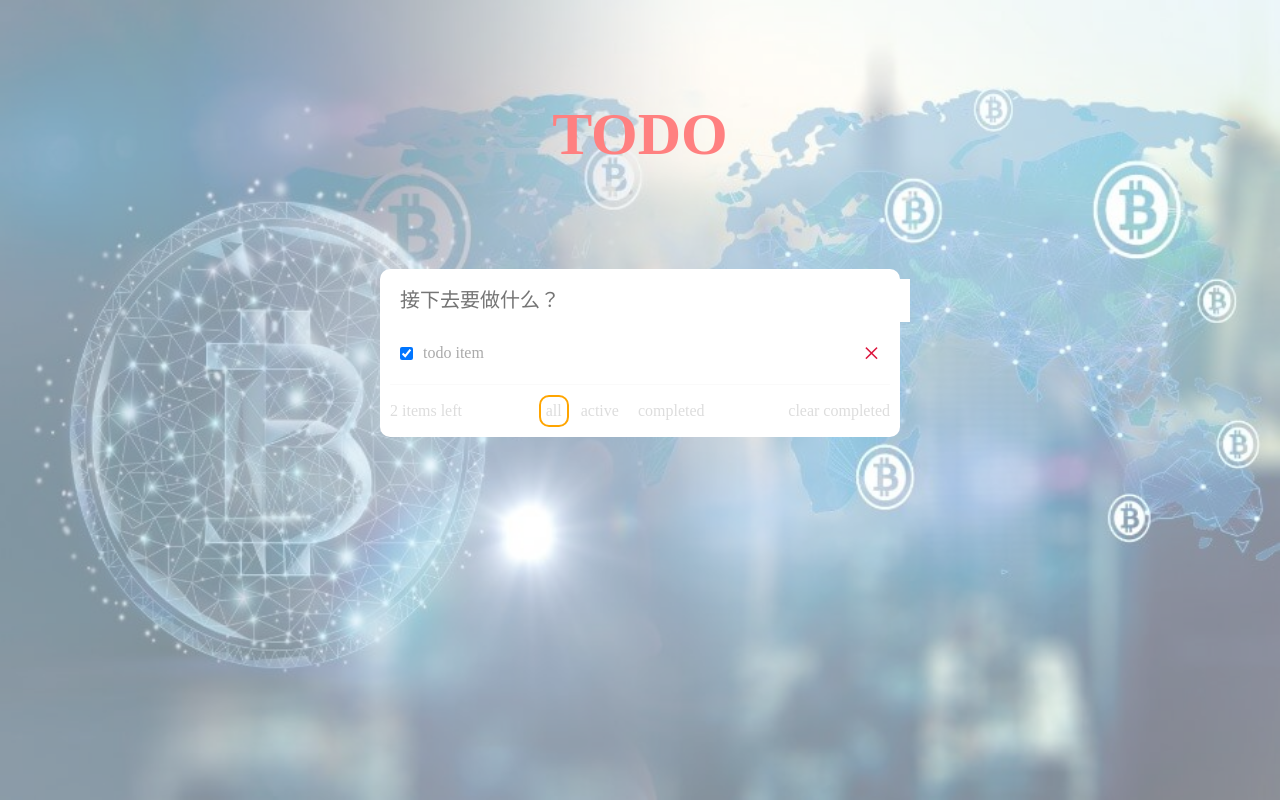
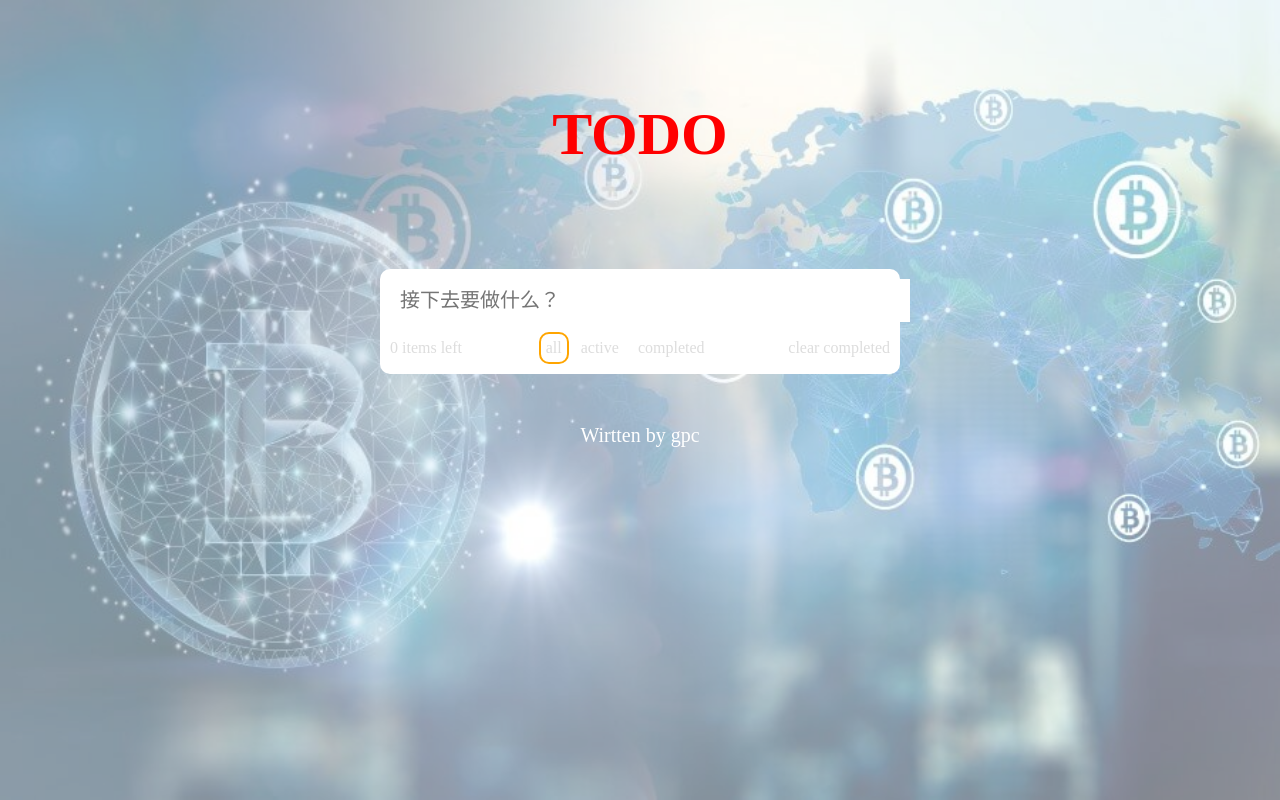
Before and after one commit to Aventodor/webpack-vue-demo, a Vue app: page / in a window 1280 px wide. Built offline with nearby package versions, Linux system fonts and the light colour scheme; the HTML template or start-up script is replaced by a standard one.

Commit message:
2018-11-10

```diff
--- a/package.json
+++ b/package.json
@@ -16,6 +16,7 @@
     "babel-loader": "^7.1.2",
     "cross-env": "^5.1.3",
     "css-loader": "^0.28.7",
+    "extract-text-webpack-plugin": "^3.0.2",
     "file-loader": "^1.1.6",
     "html-webpack-plugin": "^2.30.1",
     "postcss-loader": "^2.0.9",
@@ -33,6 +34,7 @@
     "babel-helper-vue-jsx-merge-props": "^2.0.0",
     "babel-plugin-syntax-jsx": "^6.8.0",
     "babel-plugin-transform-vue-jsx": "^3.5.0",
-    "babel-preset-env": "^1.6.1"
+    "babel-preset-env": "^1.6.1",
+    "clean-webpack-plugin": "^0.1.19"
   }
 }
--- a/src/app.vue
+++ b/src/app.vue
@@ -36,6 +36,7 @@
         left 0
         right:0
         bottom 0
+        z-index -5
         opacity .5
         background #fff
     }
--- a/src/asset/css/footer.styl
+++ b/src/asset/css/footer.styl
@@ -1,5 +1,6 @@
 #footer{
   text-align center
-  font-size 30px
-  font-weight bold
+  font-size 20px
+  color #fff
+  margin-top 50px
 }
--- a/src/todo/item.vue
+++ b/src/todo/item.vue
@@ -21,7 +21,9 @@
       }
     },
     methods: {
-      delTodo () {}
+      delTodo () {
+        this.$emit('del', this.todo.id)
+      }
     }
   }
 </script>
@@ -35,12 +37,13 @@
         align-items center
     }
     .delete{
-        color crimson
+        color orange
         font-size 30px
         line-height 42px
         cursor pointer
     }
-    .toggle{
+    .toggle:checked+label{
+        text-decoration line-through
     }
     .label{
         margin-left 10px
--- a/src/todo/tabs.vue
+++ b/src/todo/tabs.vue
@@ -1,12 +1,12 @@
 <template>
     <div class="helper">
-        <span class="left">2 items left</span>
+        <span class="left">{{unFinishedTodoLength}} items left</span>
         <span class="tabs">
-            <span v-for="state in states" :key="state" :class="['state', filter === state ? 'active' : '']" @click="toggleFilter(state)">
+            <span v-for="state in states" :key="state" :class="[state, filter === state ? 'actived' : '']" @click="toggleFilter(state)">
                 {{state}}
             </span>
         </span>
-        <span class="clear" @clcik="clearAllCompleted">clear completed</span>
+        <span class="clear" @click="clearAllCompleted">clear completed</span>
     </div>
 </template>
 <script>
@@ -14,6 +14,10 @@
       props: {
         filter: {
           type: String,
+          required: true
+        },
+        todos: {
+          type: Array,
           required: true
         }
       },
@@ -26,9 +30,18 @@
           ]
         }
       },
+      computed: {
+        unFinishedTodoLength () {
+          return this.todos.filter(todo => !todo.completed).length
+        }
+      },
       methods: {
-        toggleFilter (state) {},
-        clearAllCompleted () {}
+        toggleFilter (state) {
+          this.$emit('toggle', state)
+        },
+        clearAllCompleted () {
+          this.$emit('clearAll')
+        }
       }
     }
 </script>
@@ -45,16 +58,19 @@
         display flex
         justify-content center
     }
-    .state{
+    .tabs>span{
         padding 5px
         border 2px solid transparent
         border-radius 10px
         cursor pointer
     }
-    .state.active{
+    .tabs>span.actived{
         border-color orange
     }
-    .state:nth-child(2){
+    .tabs>span:nth-child(2){
         margin 0 5px
     }
+    .clear{
+        cursor pointer
+    }
 </style>
--- a/src/todo/todo.vue
+++ b/src/todo/todo.vue
@@ -8,14 +8,19 @@
                     placeholder="接下去要做什么？"
                     @keyup.enter="addToDo"
             >
-            <Ttem :todo="todo"></Ttem>
-            <Tabs :filter="filter"></Tabs>
+            <Ttem v-for="todo in filteredTodos"
+                  :key="todo.id"
+                  :todo="todo"
+                  @del="delTodo"
+            />
+            <Tabs :filter="filter" :todos="todos" @toggle="toggleFilter" @clearAll="clearAllCompleted"/>
         </div>
     </section>
 </template>
 <script>
     import Ttem from './item.vue'
     import Tabs from './tabs.vue'
+    let id = 0
     export default {
       components: {
         Ttem,
@@ -23,24 +28,43 @@
       },
       data () {
         return {
-          todo: {
-            id: 1,
-            content: 'todo item',
-            completed: true
-          },
+          todos: [],
           filter: 'all'
         }
       },
+      computed: {
+        filteredTodos () {
+          if (this.filter === 'all') {
+            return this.todos
+          }
+          const completed = this.filter === 'completed'
+          return this.todos.filter(todo => completed === todo.completed)
+        }
+      },
       methods: {
-        addToDo () {}
+        addToDo (e) {
+          this.todos.unshift({
+            id: id++,
+            content: e.target.value.trim(),
+            completed: false
+          })
+          e.target.value = ''
+        },
+        delTodo (id) {
+          this.todos.splice(this.todos.findIndex(todo => todo.id === id), 1)
+        },
+        toggleFilter (state) {
+          this.filter = state
+        },
+        clearAllCompleted () {
+          this.todos = this.todos.filter(todo => !todo.completed)
+        }
       }
     }
 </script>
 <style lang="stylus" scoped>
     .real-app{
         width 100%
-        position absolute
-        z-index 100
     }
     .real-app>div{
         background #fff
--- a/webpack.config.js
+++ b/webpack.config.js
@@ -2,6 +2,8 @@ const path = require('path')
 
 const HtmlWebpackPlugin = require('html-webpack-plugin')
 const webpack = require('webpack')
+const ExtractPlugin = require('extract-text-webpack-plugin')
+const CleanWebpackPlugin = require('clean-webpack-plugin')
 
 const isDev = process.env.NODE_ENV === 'development'
 
@@ -9,7 +11,7 @@ const config = {
   target: 'web',
   entry: path.join(__dirname, 'src/index.js'),
   output: {
-    filename: 'bundle.js',
+    filename: 'bundle.[hash:8].js',
     path: path.join(__dirname, 'dist')
   },
   module: {
@@ -30,20 +32,6 @@ const config = {
         ]
       },
       {
-        test: /\.styl$/,
-        use: [
-          'style-loader',
-          'css-loader',
-          {
-            loader: "postcss-loader",
-            options: {
-              sourceMap: true
-            }
-          },
-          'stylus-loader'
-        ]
-      },
-      {
         test: /\.(jpg|png|gif)$/,
         use: [
           {
@@ -58,6 +46,7 @@ const config = {
     ]
   },
   plugins: [
+    new CleanWebpackPlugin(['dist']),
     new webpack.DefinePlugin({
       'process.env': {
         NODE_ENV: isDev ? '"development"' : '"production"'
@@ -68,6 +57,20 @@ const config = {
 }
 
 if (isDev) {
+  config.module.rules.push({
+    test: /\.styl$/,
+    use: [
+      'style-loader',
+      'css-loader',
+      {
+        loader: "postcss-loader",
+        options: {
+          sourceMap: true
+        }
+      },
+      'stylus-loader'
+    ]
+  })
   config.devtool = '#cheap-module-eval-source-map',
   config.devServer = {
     port: 8080,
@@ -81,6 +84,36 @@ if (isDev) {
     new webpack.HotModuleReplacementPlugin(),
     new webpack.NodeEnvironmentPlugin()
   )
+} else {
+  config.entry = {
+    app: path.join(__dirname, 'src/index.js'),
+    vendor: ['vue']
+  }
+  config.output.filename = '[name].[chunkhash:8].js'
+  config.module.rules.push(
+    {
+      test: /\.styl$/,
+      use: ExtractPlugin.extract({
+        fallback: 'style-loader',
+        use: [
+          'css-loader',
+          {
+            loader: "postcss-loader",
+            options: {
+              sourceMap: true
+            }
+          },
+          'stylus-loader'
+        ]
+      })
+    }
+  )
+  config.plugins.push(
+    new ExtractPlugin('style.[contentHash:8].css'),
+    new webpack.optimize.CommonsChunkPlugin({
+      name: 'vendor'
+    })
+  )
 }
 
 module.exports = config
```
Also changed, not shown: 1 other file (tests, documents, lock files or other folders).
